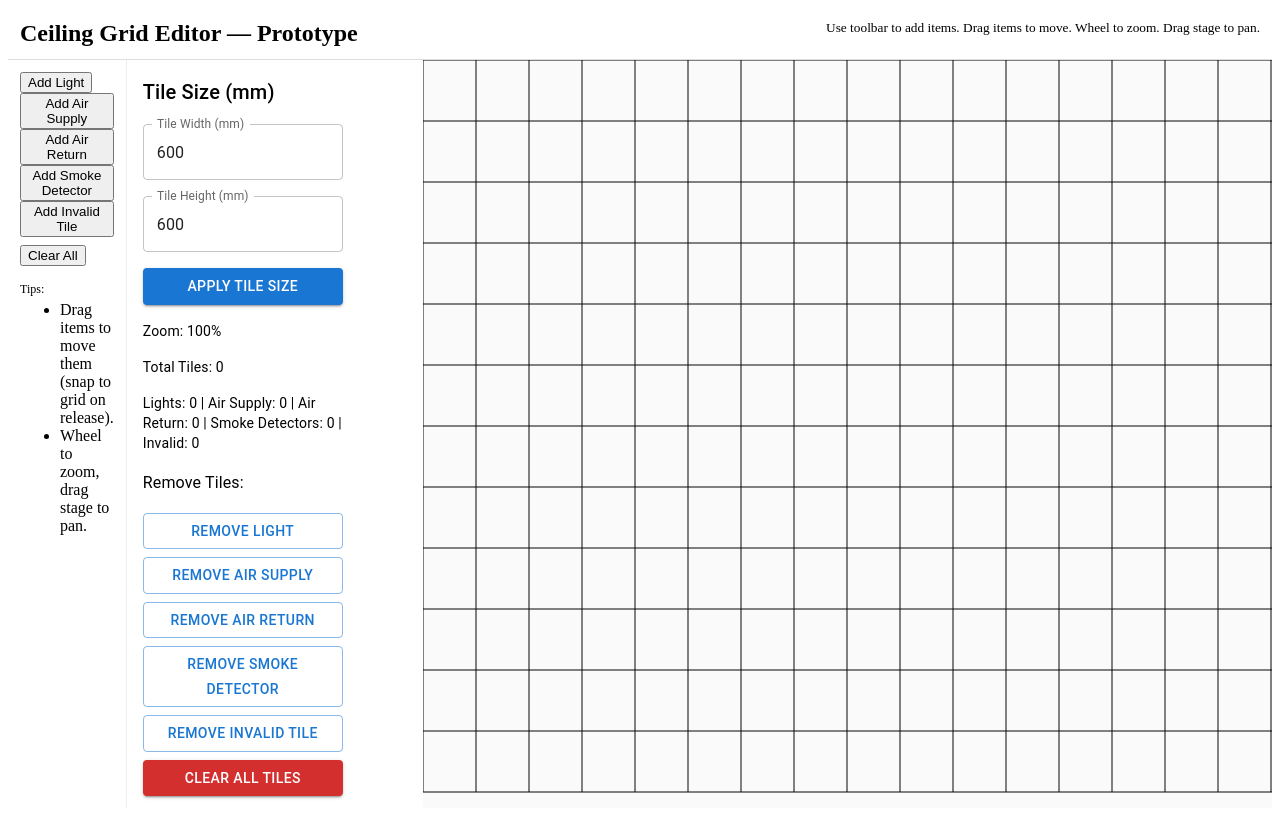
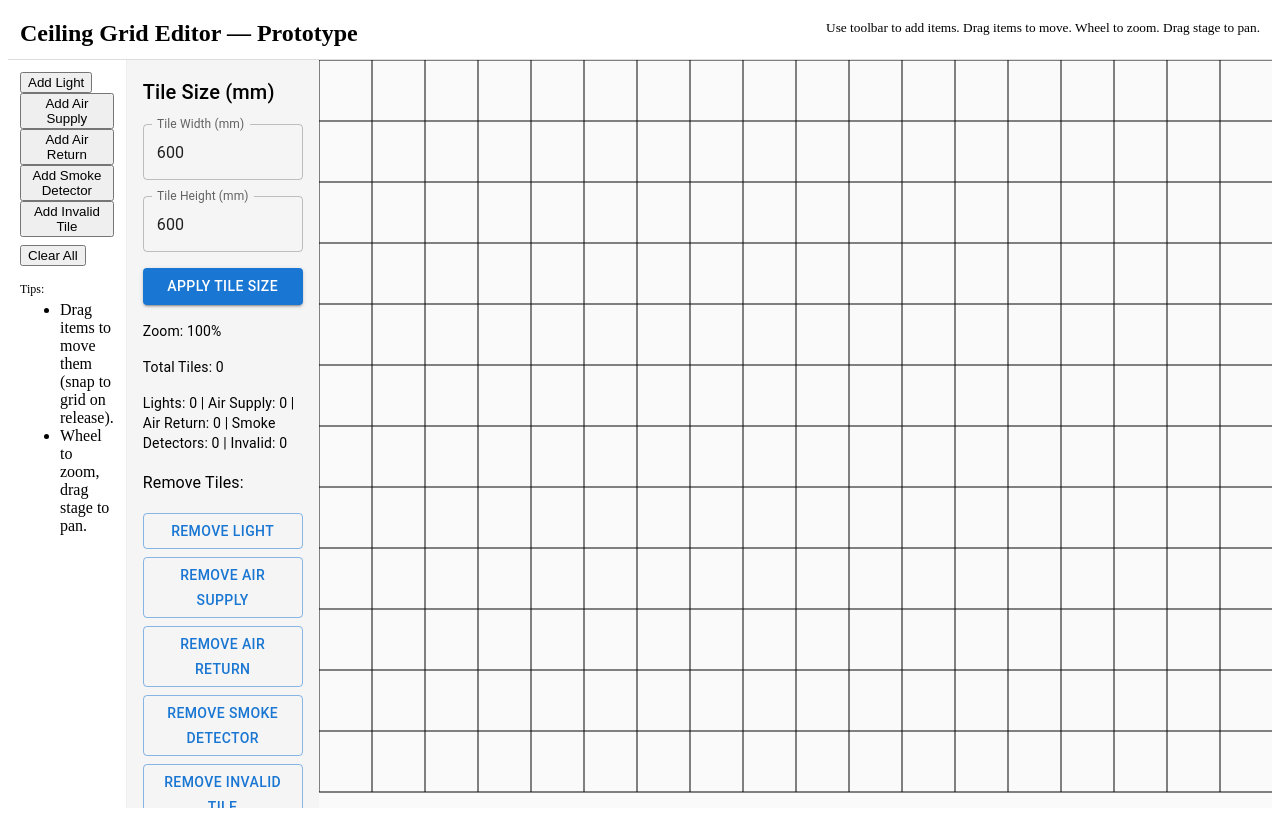
Before and after one commit to MingJae92/cieling-plan-app, a React (Vite) app: page / in a window 1280 px wide. Built offline with nearby package versions, Linux system fonts and the light colour scheme; the HTML template or start-up script is replaced by a standard one.

Commit message:
Styled restructured

```diff
--- a/src/styles/CeilinGrid.styles.ts
+++ b/src/styles/CeilinGrid.styles.ts
@@ -2,23 +2,31 @@ import { CSSProperties } from 'react';
 import { SxProps, Theme } from '@mui/material';
 
 export const panelStyles: SxProps<Theme> = {
-  width: 200,
+  width: 220, // slightly larger to fit text comfortably
   padding: 2,
   display: 'flex',
   flexDirection: 'column',
   gap: 2,
+  boxSizing: 'border-box', // ensures padding doesn't overflow
+  overflowY: 'auto', // scrollable if content exceeds height
+  backgroundColor: '#f5f5f5', // subtle panel background
 };
 
 export const inputStyles: SxProps<Theme> = {
   width: '100%',
+  boxSizing: 'border-box',
 };
 
 export const buttonStyles: SxProps<Theme> = {
   width: '100%',
+  boxSizing: 'border-box',
 };
 
 export const stageContainerStyles: CSSProperties = {
   background: '#fafafa',
-  marginLeft: 8,
+  marginLeft: 0, // removed extra margin to align stage with panel
   flexGrow: 1,
+  width: '100%',
+  height: '100%',
+  overflow: 'hidden',
 };
```
